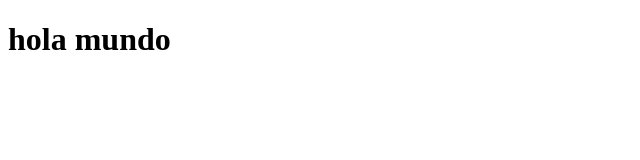
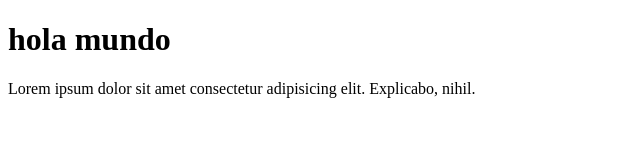
Before and after one commit to IsaacAaron24/primero, a plain HTML site: page index.html in a window 1280 px wide. Shown: the whole page, without its empty margins (0-640 px from the left). Drawn offline with Linux system fonts and the light colour scheme.

Commit message:
segundo cambio en index.html

```diff
--- a/index.html
+++ b/index.html
@@ -8,5 +8,9 @@
 </head>
 <body>
     <h1>hola mundo</h1>
+    <section>
+        Lorem ipsum dolor sit amet consectetur
+        adipisicing elit. Explicabo, nihil.
+    </section>
 </body>
 </html>
```
